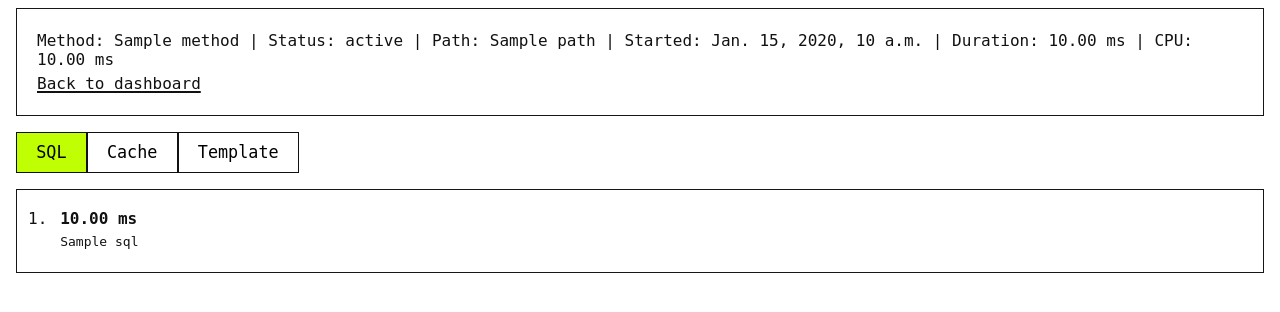
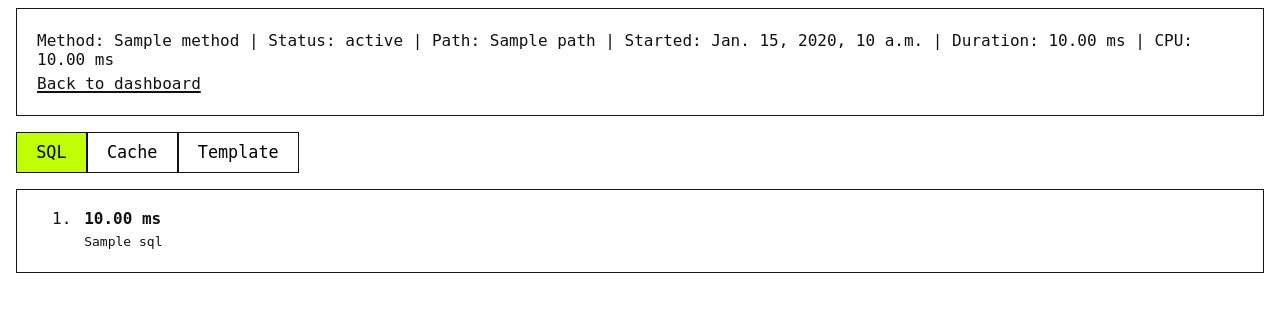
Before and after one commit to evilwaveforms/django-ambient, a Django app: template django_ambient/templates/django_ambient/request_detail.html in a window 1280 px wide. Shown: the top 312 px of the page. Run offline with Django 3.2, Linux system fonts and the light colour scheme; the template is opened without the code that fills it: most values are stand-ins (such as "Sample title", 1, 10 or a date in 2020).

Commit message:
Update css

```diff
--- a/django_ambient/templates/django_ambient/request_detail.html
+++ b/django_ambient/templates/django_ambient/request_detail.html
@@ -10,6 +10,11 @@
       .ambient-queries li,
       .ambient-cache-calls li {
         padding: 0.2rem;
+      }
+      .ambient-queries,
+      .ambient-cache-calls {
+        margin: 0;
+        padding-left: 2.75rem;
       }
       .ambient-queries li:hover,
       .ambient-cache-calls li:hover {
```
